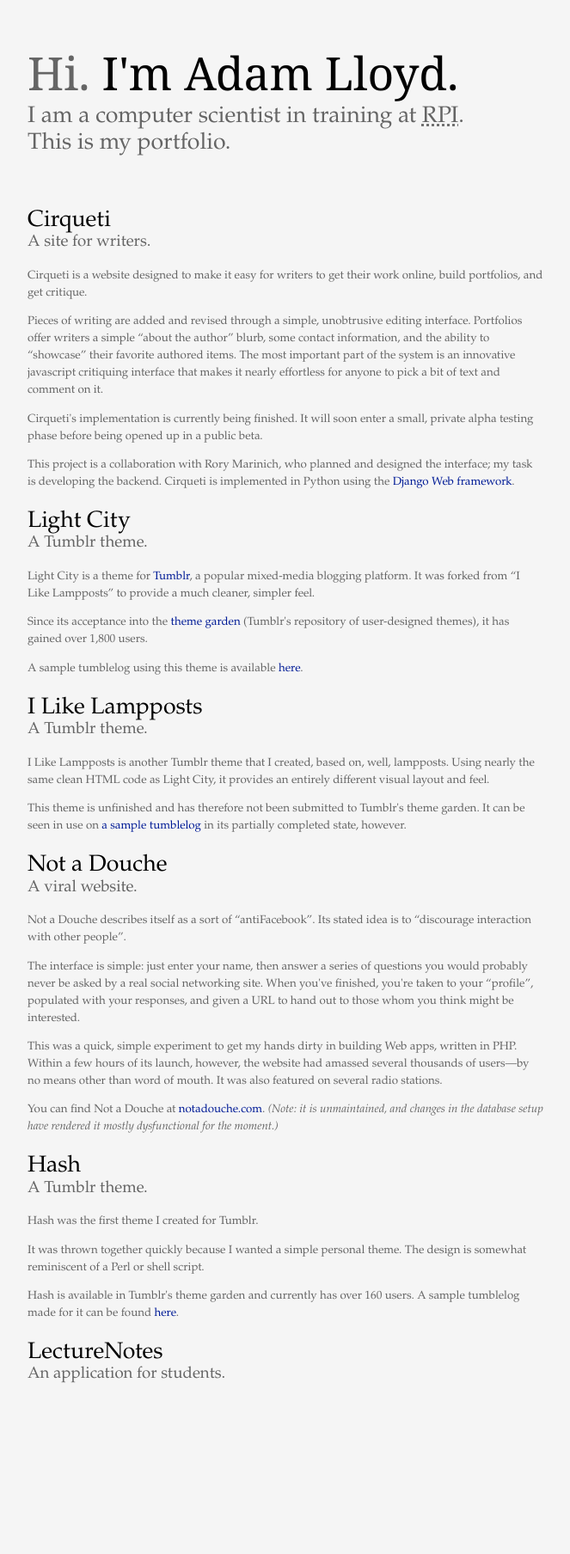
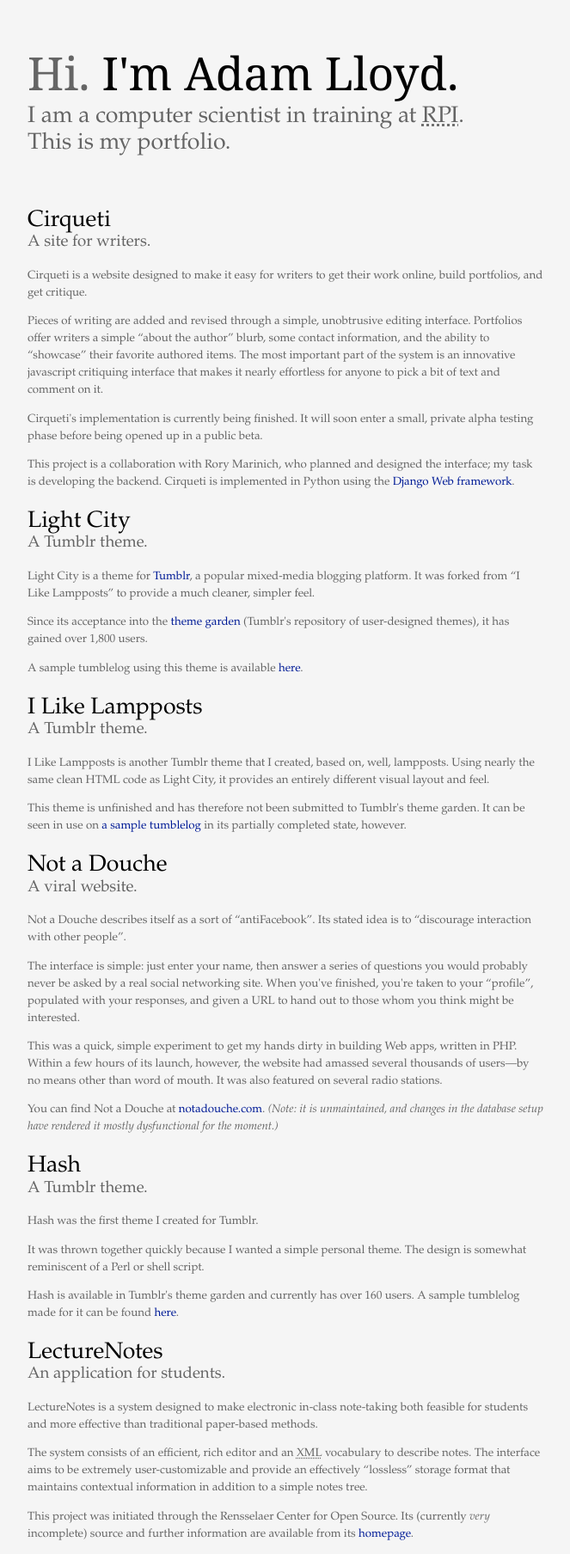
Before and after one commit to alloy-d/alloy-d.github.com, a Jekyll site: the page built from portfolio/index.html, in a window 1280 px wide. Shown: the whole page at 86% size, without its empty margins (16-679 px from the left). Built offline with Jekyll 4.4.1, drawn with Linux system fonts in a browser that asks for light colours; before the commit the page ends 1628 px from its top, so only the background shows below that.

Commit message:
Add LectureNotes portfolio description.

```diff
--- a/portfolio/index.html
+++ b/portfolio/index.html
@@ -134,5 +134,26 @@
   <div class="portfolio_item">
     <h2>LectureNotes</h2>
     <p class="item_summary">An application for students.</p>
+    <div class="item_description">
+      <p>
+        LectureNotes is a system designed to make electronic in-class
+        note-taking both feasible for students and more effective than
+        traditional paper-based methods.
+      </p>
+      <p>
+        The system consists of an efficient, rich editor and an
+        <abbr title="eXtensible Markup Language">XML</abbr> vocabulary
+        to describe notes. The interface aims to be extremely
+        user-customizable and provide an effectively
+        &ldquo;lossless&rdquo; storage format that maintains
+        contextual information in addition to a simple notes tree.
+      </p>
+      <p>
+        This project was initiated through the Rensselaer Center for
+        Open Source. Its (currently <em>very</em> incomplete) source
+        and further information are available from
+        its <a href="http://code.google.com/p/lecture-notes/">homepage</a>.
+      </p>
+    </div><!-- item_description -->
   </div><!-- portfolio_item -->
 </div><!-- portfolio_content -->
```
